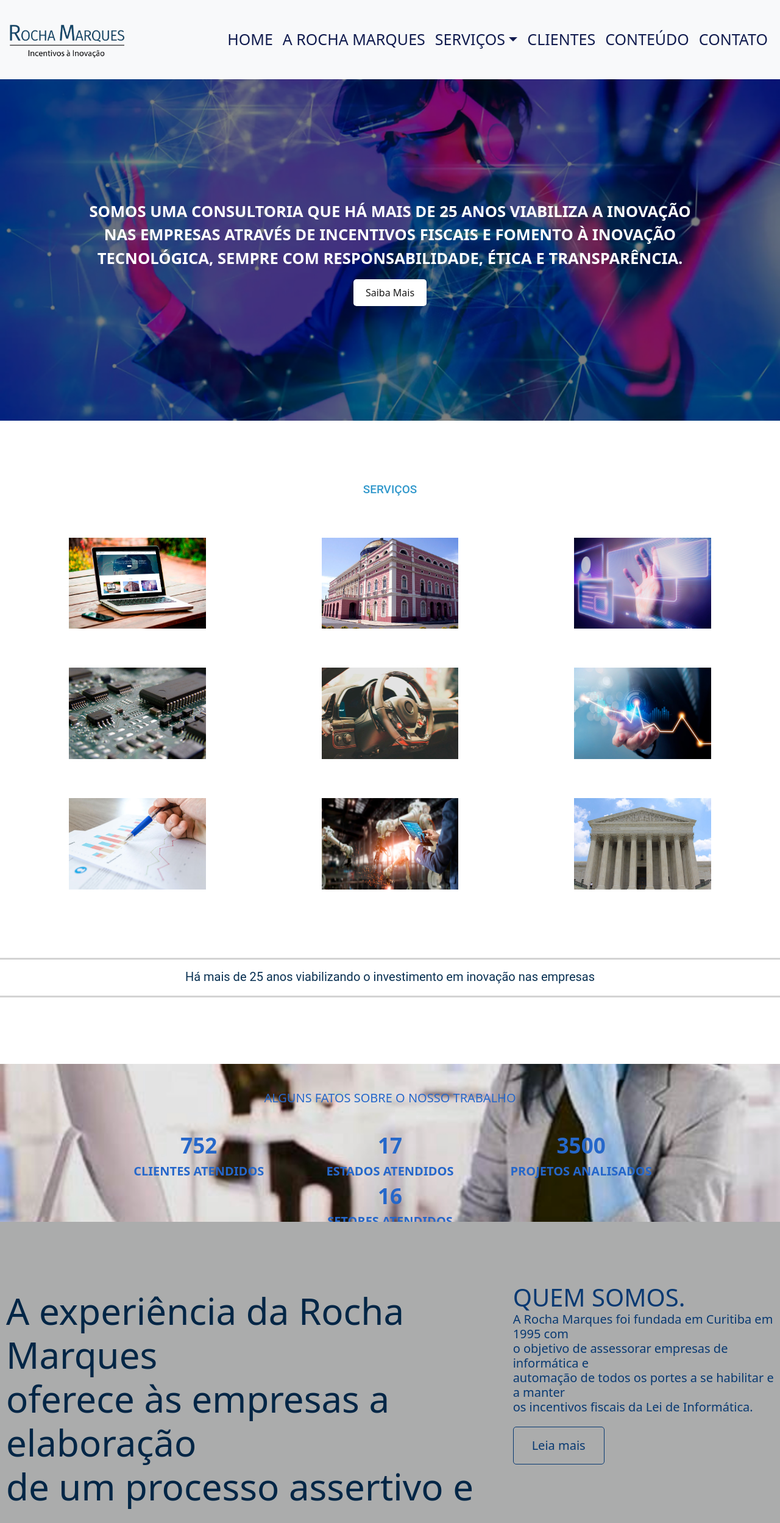
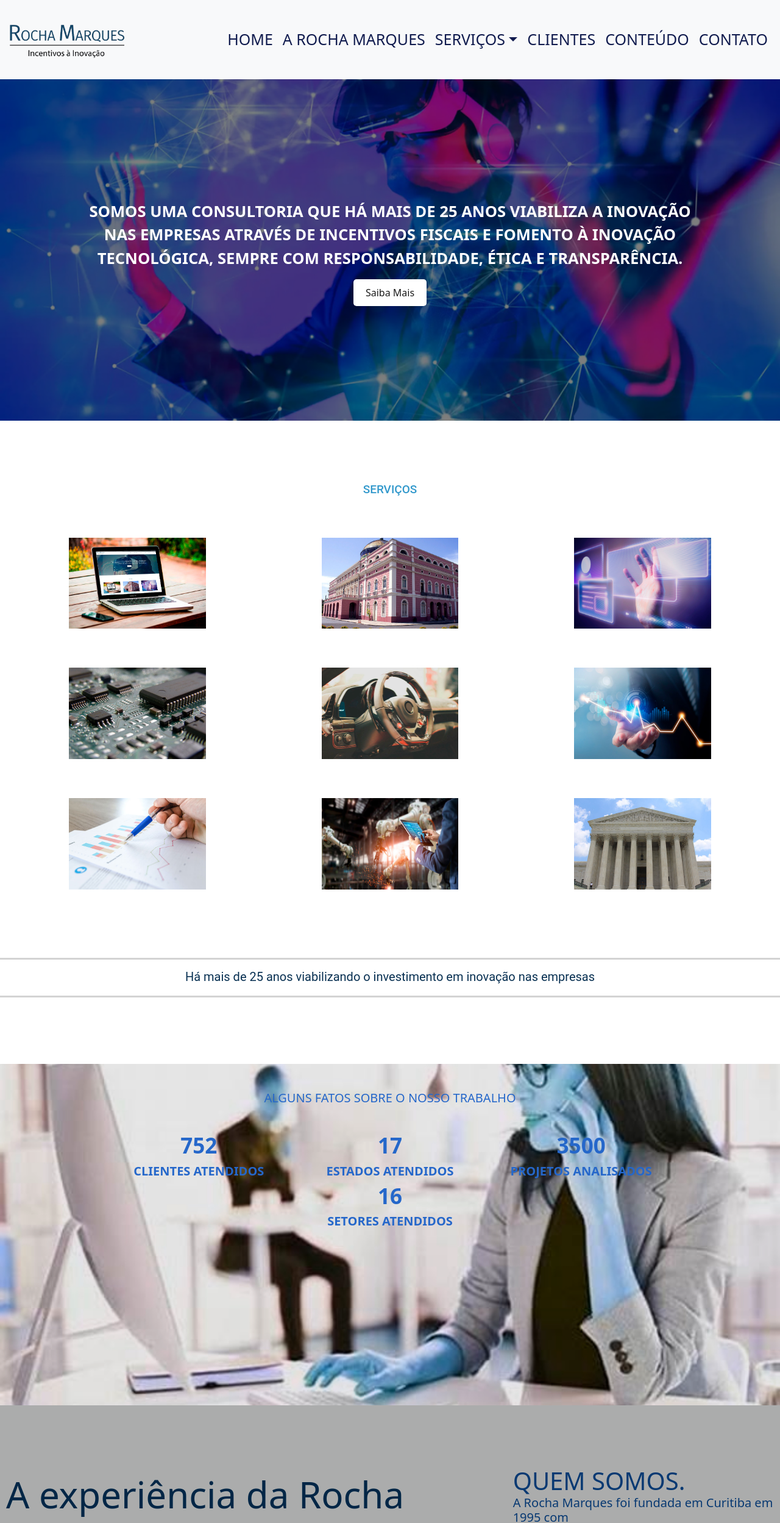
Before and after one commit to Marcos-Gabriell/Projeto-web-react, a React (Create React App) app: page / in a window 1280 px wide. Shown: the top 2498 px of the page at 61% size. Built offline with nearby package versions, Linux system fonts and the light colour scheme.

Commit message:
TESTE responsivo da imagem

```diff
--- a/src/MySection3.css
+++ b/src/MySection3.css
@@ -1,7 +1,7 @@
 .info-image {
   position: relative;
   width: 100%;
-  height: 0;
+  height: 70vh;
   padding-bottom: 20.25%;
   margin: 0 auto;
   margin-bottom: 0px;
```
